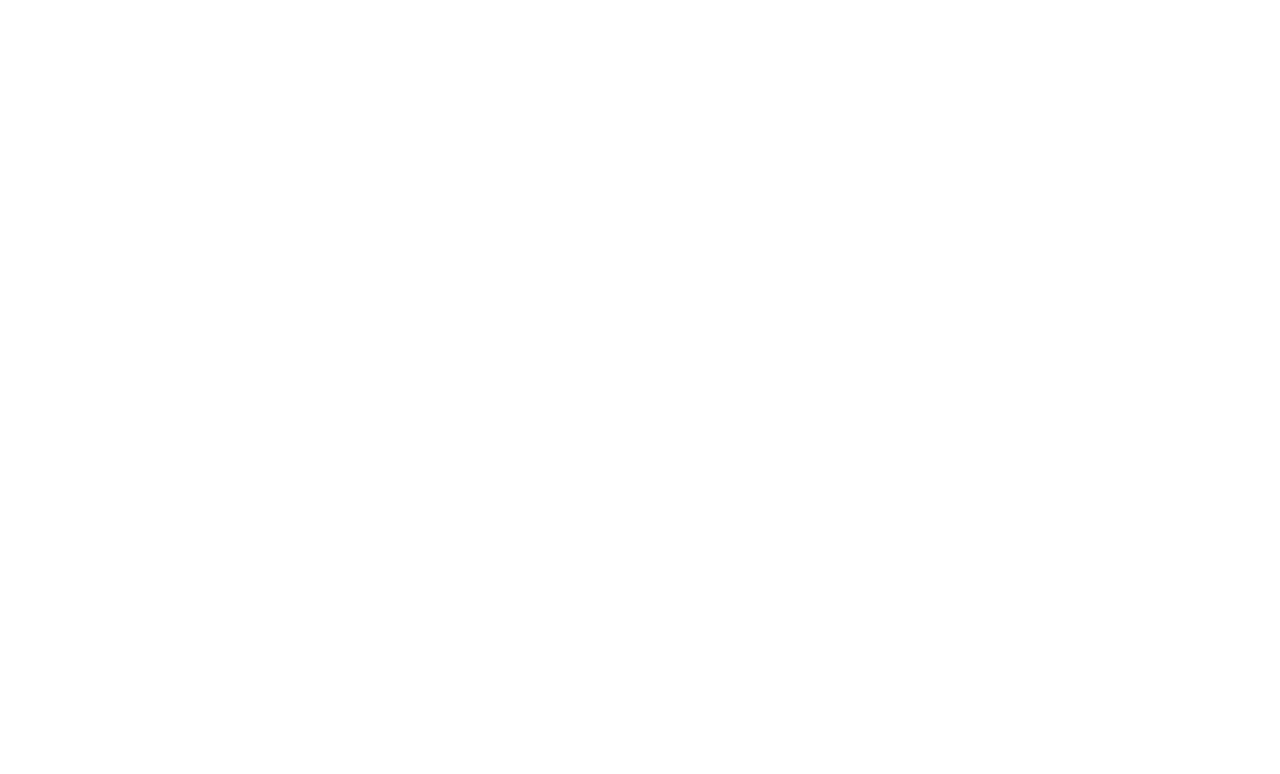
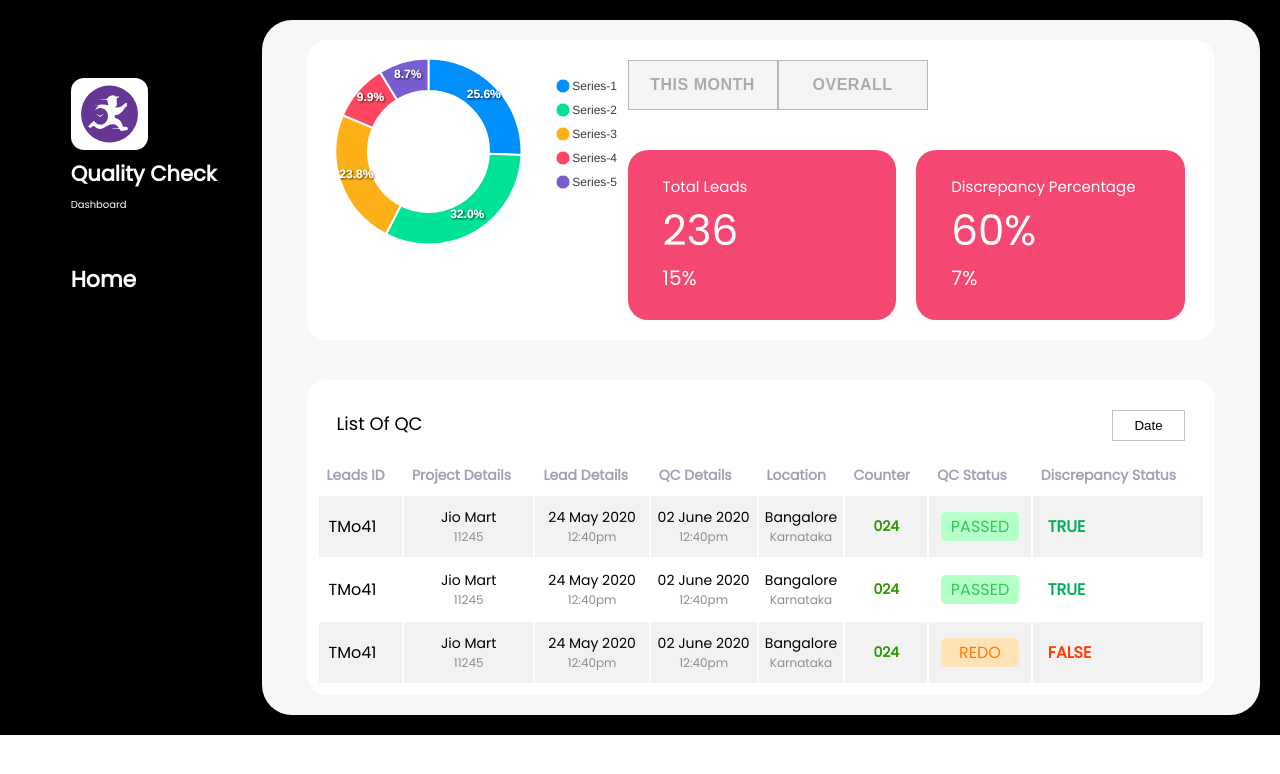
Before and after one commit to swaroop-chandra/taskmo-assignment10, a React (Create React App) app: page /dashboard in a window 1280 px wide. Shown: the top 774 px of the page. Built offline with nearby package versions, Linux system fonts and the light colour scheme.

Commit message:
dashboard integration complete

```diff
--- a/src/App.js
+++ b/src/App.js
@@ -3,8 +3,9 @@
 import MainContent from "./component/main-content";
 import QcCheckDone from "./component/qc-check-done";
 import SideBar from "./component/sidebar";
-import LoginContainer from "./login/loginContainer";
+import LoginContainer from "./component/login/loginContainer";
 import { BrowserRouter as Router, Switch, Route, Link } from "react-router-dom";
+import DashboardContainer from "./component/dashboard/dashboardContainer";
 
 function App() {
   const [blur, setBlur] = useState(false);
@@ -13,6 +14,9 @@
       <Switch>
         <Route exact path="/">
           <LoginContainer />
+        </Route>
+        <Route path="/dashboard">
+          <DashboardContainer/>
         </Route>
         <Route path="/main">
           <div className="App">
--- a/src/component/dashboard/dashboard.css
+++ b/src/component/dashboard/dashboard.css
@@ -206,3 +206,20 @@
     color: #ff7a00;
     text-transform: uppercase;
   }
+  .App1 {
+    position: absolute;
+    font-family: Poppins;
+    background-color: black;
+    min-height: 600px;
+    min-width: 100%;
+    display: flex;
+  }
+
+  .app_col1 {
+    width: 20%;
+  }
+
+  .app_col2 {
+    width: 78%;
+    margin: 20px;
+  }
--- /dev/null
+++ b/src/component/dashboard/dashboardContainer.js
@@ -0,0 +1,18 @@
+import SideBar from "../sidebar";
+import Dashboard from "./dashboard";
+import "./dashboard.css";
+export default function DashboardContainer() {
+  return (
+    <>
+      <div className="App1">
+        <div className="app_col1">
+          <SideBar />
+        </div>
+        <div className="app_col2">
+          <Dashboard/>
+          {/* <Popup /> */}
+        </div>
+      </div>
+    </>
+  );
+}
--- a/src/component/main-content.js
+++ b/src/component/main-content.js
@@ -1,18 +1,14 @@
 import MyForm from "./my-form";
-import {
-  BrowserRouter as Router,
-  Switch,
-  Route,
-  Link
-} from "react-router-dom";
-export default function MainContent({blur}) {
+import { BrowserRouter as Router, Switch, Route, Link } from "react-router-dom";
+import Dashboard from "./dashboard/dashboard";
+export default function MainContent({ blur }) {
   return (
     <>
-      <div className={`main-content ${blur?"myBlur":""}`}>
+      <div className={`main-content ${blur ? "myBlur" : ""}`}>
         <Router>
           <Switch>
             <Route path="/main">
-            <MyForm/>
+              <MyForm />
             </Route>
           </Switch>
         </Router>
--- a/src/dataset/chartDataset.js
+++ b/src/dataset/chartDataset.js
@@ -98,4 +98,24 @@
     //   },
     },
   };
-  export {optionsPie};
+
+  const optionsDonut = {
+    series: [44, 55, 41, 17, 15],
+    chart: {
+      type: "donut",
+    },
+    responsive: [
+      {
+        breakpoint: 480,
+        options: {
+          chart: {
+            width: 200,
+          },
+          legend: {
+            position: "bottom",
+          },
+        },
+      },
+    ],
+  };
+  export { optionsPie, optionsDonut };
```
Also changed, not shown: src/component/login/login.css (renamed from src/login/login.css), src/component/login/login.js (renamed from src/login/login.js), src/component/login/loginContainer.js (renamed from src/login/loginContainer.js).
